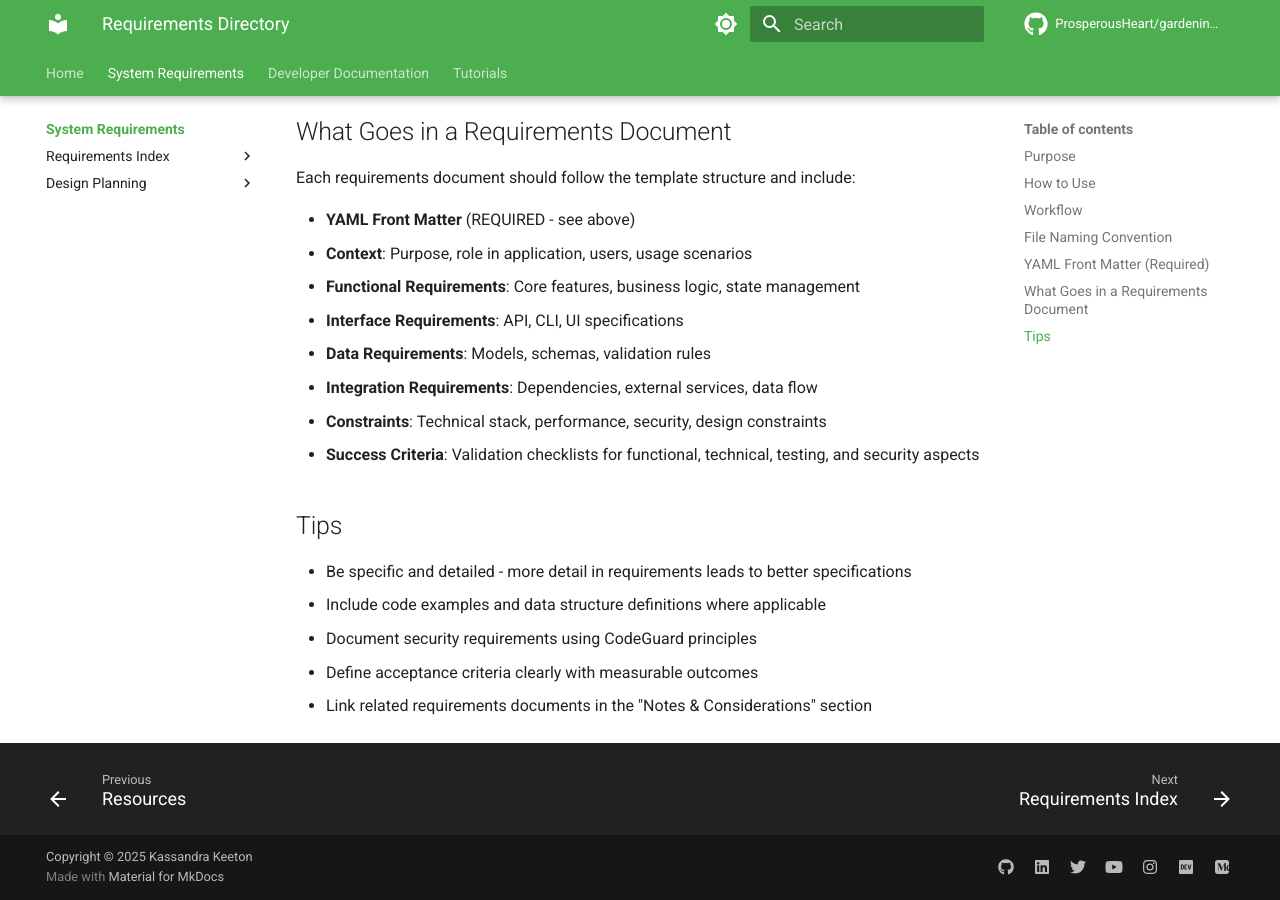
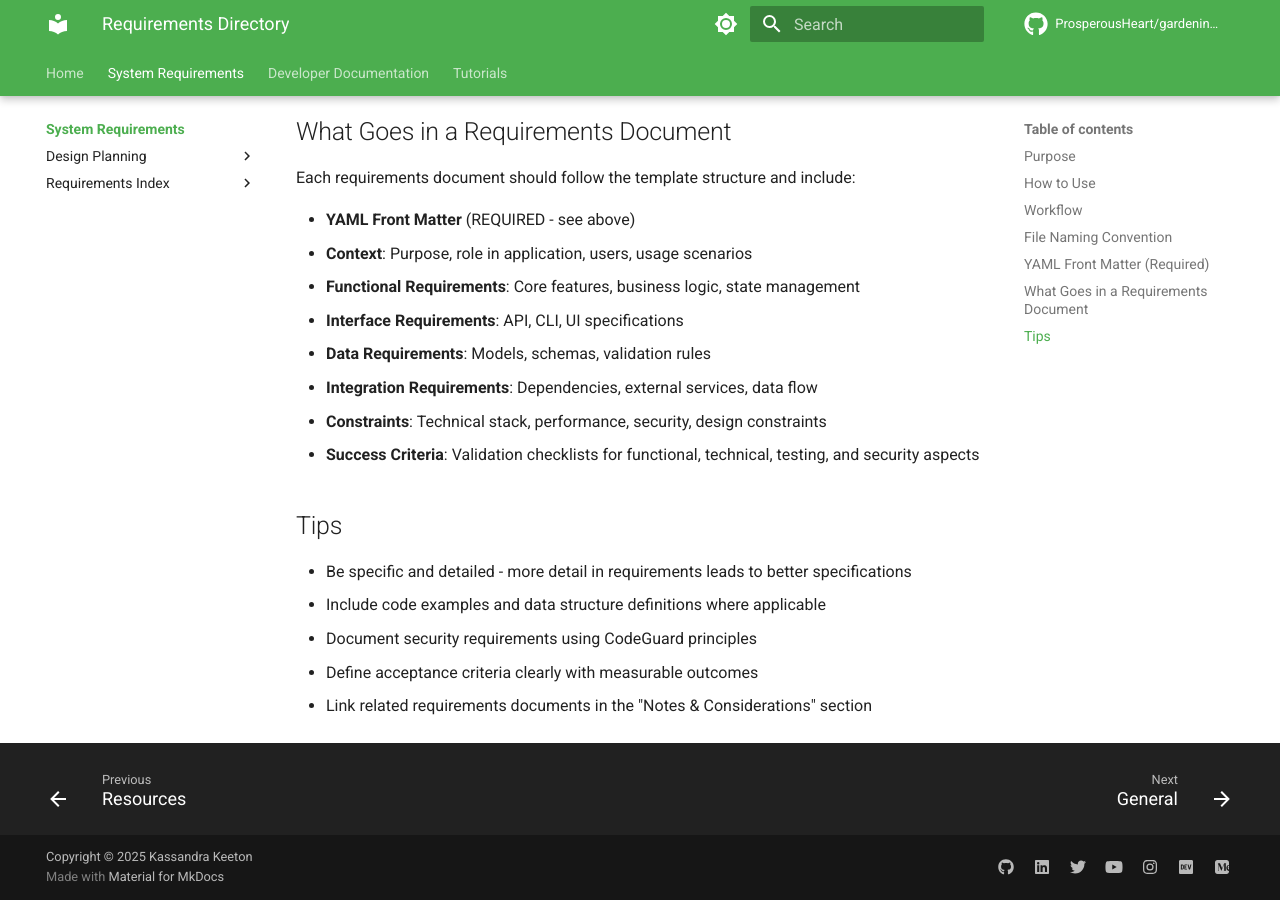
Before and after one commit to ProsperousHeart/gardening-app, an MkDocs documentation site: the page built from docs/requirements/README.md, in a window 1280 px wide and 900 px high, scrolled down 2555 px. Built offline with MkDocs 1.6.1 and Material for MkDocs 9.7.7, drawn with Linux system fonts in a browser that asks for light colours; plug-ins that fetch from the network failed and are left out; comment, search, counter and statistics services are not loaded; some of the changed lines change nothing that is shown.

Commit message:
adjust nav organization

```diff
--- a/mkdocs.yml
+++ b/mkdocs.yml
@@ -26,6 +26,14 @@ nav:
     - Resources: resources.md
   - System Requirements:
     - requirements/README.md
+    - Design Planning:
+      - General: requirements/REQ-000a_General.md
+      - Scope: requirements/REQ-000b_Scope.md
+      - Use Cases: requirements/REQ-000c_UseCases.md
+      - UCBDs: requirements/REQ-000d_UCBDs.md
+      - FFBDs: requirements/REQ-000f_FBDs.md
+      - Decisions: requirements/REQ-000g_Decisions.md
+      - Documented Requirements: requirements/REQ-000e_Requirements.md
     # - Claude Suggested Breakdown:
     #   # - Functional Requirements: requirements/functional-requirements.md
     #   # - Non-Functional Requirements: requirements/non-functional-requirements.md
@@ -35,14 +43,6 @@ nav:
       - requirements/req-index.md
       - Cross Reference Guide:  rules/cross-reference-usage-guide.md
       - Req & Spec X-Reference: SPEC-CROSS-REFERENCE.md
-    - Design Planning:
-      - General: requirements/REQ-000a_General.md
-      - Scope: requirements/REQ-000b_Scope.md
-      - Use Cases: requirements/REQ-000c_UseCases.md
-      - UCBDs: requirements/REQ-000d_UCBDs.md
-      - FFBDs: requirements/REQ-000f_FBDs.md
-      - Decisions: requirements/REQ-000g_Decisions.md
-      - Documented Requirements: requirements/REQ-000e_Requirements.md
   - Developer Documentation:
     - decisions/planning/README.md
     - Progress: CHANGELOG.md
```
